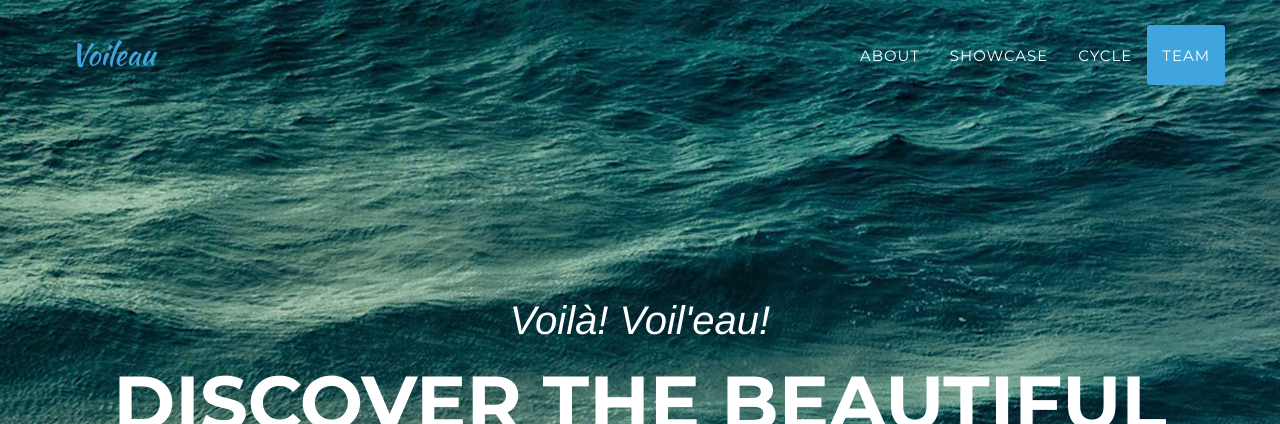
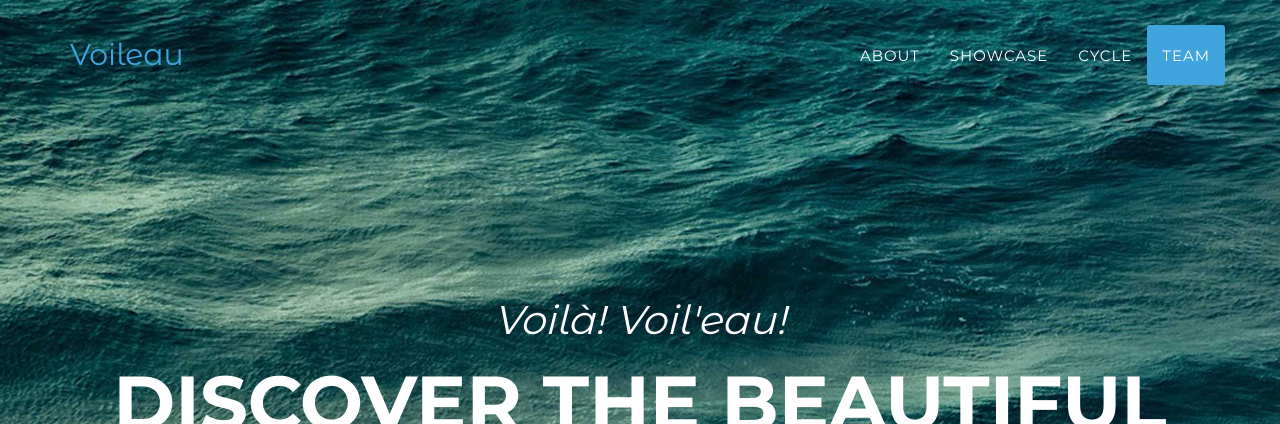
Before and after one commit to renyuanz/voileau, a Jekyll site: the page built from index.html, in a window 1280 px wide. Shown: the top 424 px of the page. Built offline with Jekyll 4.4.1, drawn with Linux system fonts in a browser that asks for light colours; some web fonts are replaced.

Commit message:
modify brand font and lead in font

```diff
--- a/_includes/css/agency.css
+++ b/_includes/css/agency.css
@@ -176,7 +176,7 @@ fieldset[disabled] .btn-xl.active {
 }
 
 .navbar-default .navbar-brand {
-    font-family: "Kaushan Script","Helvetica Neue",Helvetica,Arial,cursive;
+    font-family: "Montserrat Alternates", sans-serif;
     color: #{{ site.color.primary }};
 }
 
@@ -282,7 +282,7 @@ header .intro-text {
 
 header .intro-text .intro-lead-in {
     margin-bottom: 25px;
-    font-family: "Droid Serif","Helvetica Neue",Helvetica,Arial,sans-serif;
+    font-family: "Montserrat Alternates","Helvetica Neue",Helvetica,Arial,sans-serif;
     font-size: 22px;
     font-style: italic;
     line-height: 22px;
@@ -305,7 +305,7 @@ header .intro-text .intro-heading {
 
     header .intro-text .intro-lead-in {
         margin-bottom: 25px;
-        font-family: "Droid Serif","Helvetica Neue",Helvetica,Arial,sans-serif;
+        font-family: "Montserrat Alternates","Helvetica Neue",Helvetica,Arial,sans-serif;
         font-size: 40px;
         font-style: italic;
         line-height: 40px;
--- a/_includes/head.html
+++ b/_includes/head.html
@@ -13,7 +13,7 @@
     <!-- Custom Fonts -->
     <link rel="stylesheet" href="{{ "/css/font-awesome/css/font-awesome.min.css" | prepend: site.baseurl }}">
     <link href="http://fonts.googleapis.com/css?family=Montserrat:400,700" rel="stylesheet" type="text/css">
-    <link href='http://fonts.googleapis.com/css?family=Kaushan+Script' rel='stylesheet' type='text/css'>
+    <link href='http://fonts.googleapis.com/css?family=Montserrat+Alternates' rel='stylesheet' type='text/css'>
     <link href="http://fonts.googleapis.com/css?family=Lato:400,700,400italic,700italic" rel="stylesheet" type="text/css">
     <link href='http://fonts.googleapis.com/css?family=Droid+Serif:400,700,400italic,700italic' rel='stylesheet' type='text/css'>
     <link href='http://fonts.googleapis.com/css?family=Roboto+Slab:400,100,300,700' rel='stylesheet' type='text/css'>
```
